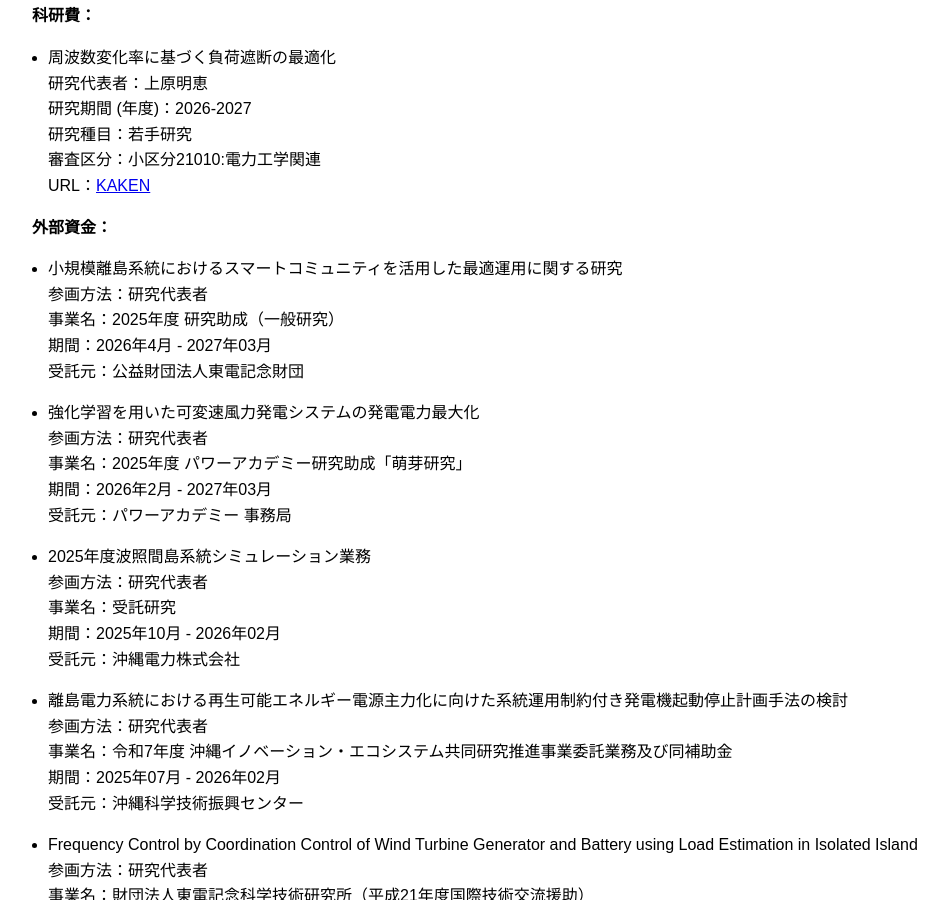
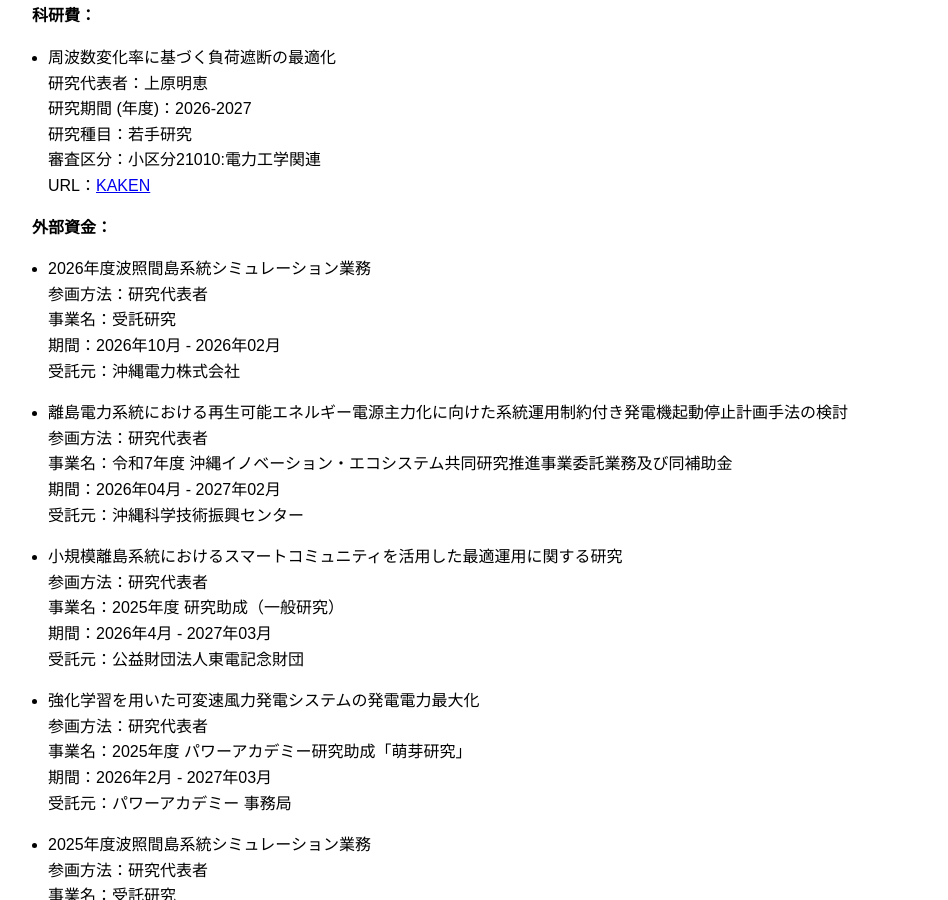
Before and after one commit to akieuehara/AkieUehara.github.io, a Jekyll site: the page built from index.md, in a window 1280 px wide and 900 px high, scrolled down 2051 px. Shown: the whole window, without its empty margins (28-976 px from the left). Built offline with Jekyll 4.4.1, drawn with Linux system fonts in a browser that asks for light colours; comment, search, counter and statistics services are not loaded.

Commit message:
Update index.md

```diff
--- a/index.md
+++ b/index.md
@@ -130,6 +130,18 @@
 
 **外部資金：**
 
+- 2026年度波照間島系統シミュレーション業務
+参画方法：研究代表者
+事業名：受託研究
+期間：2026年10月 - 2026年02月
+受託元：沖縄電力株式会社
+
+- 離島電力系統における再生可能エネルギー電源主力化に向けた系統運用制約付き発電機起動停止計画手法の検討
+参画方法：研究代表者
+事業名：令和7年度 沖縄イノベーション・エコシステム共同研究推進事業委託業務及び同補助金
+期間：2026年04月 - 2027年02月
+受託元：沖縄科学技術振興センター
+
 - 小規模離島系統におけるスマートコミュニティを活用した最適運用に関する研究
 参画方法：研究代表者
 事業名：2025年度 研究助成（一般研究）
```
